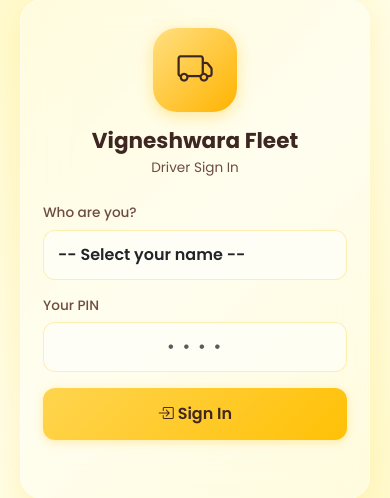
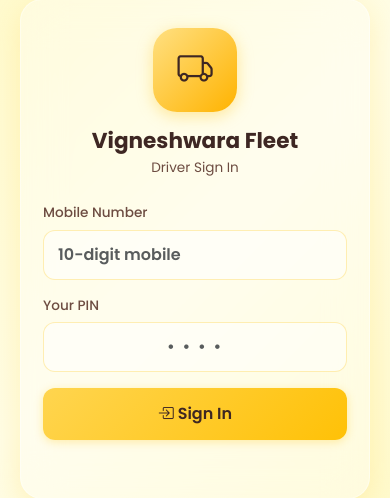
Before and after one commit to Sathwikreddythummala/vig-app, a FastAPI app: page /driver-portal/login in a window 390 px wide. Shown: the part 173-671 px from the top of the page. Run offline with FastAPI, Linux system fonts and the light colour scheme; data that the repository does not hold is empty; some libraries are stand-ins or nearby versions.

Commit message:
Driver app: sign in with mobile number + PIN (was name dropdown)
- Login page: mobile number field instead of the driver-name dropdown
- Backend /api/login matches on MobileNumber (digits normalised, last 10 so
  +91 / spaces / 0-prefix all work); removed the public /api/roster name list
- Admin Driver App page shows each driver's mobile (their login) + search by it

Co-Authored-By: Claude Opus 4.8 <noreply@anthropic.com>

```diff
--- a/routes/driver_portal.py
+++ b/routes/driver_portal.py
@@ -54,6 +54,12 @@ def _active_drivers() -> list[dict]:
     return out
 
 
+def _norm_mobile(s: str) -> str:
+    """Digits only, last 10 (so +91 / spaces / 0-prefix all match)."""
+    digits = "".join(c for c in str(s or "") if c.isdigit())
+    return digits[-10:] if len(digits) >= 10 else digits
+
+
 # ---------------------------------------------------------------------------
 # Per-driver PIN login flow
 # ---------------------------------------------------------------------------
@@ -65,32 +71,21 @@ async def portal_login_page(request: Request):
     return templates.TemplateResponse(request=request, name="driver_login.html", context={})
 
 
-@router.get("/api/roster")
-async def portal_roster(request: Request):
-    """Public list of active drivers (names only) for the login dropdown.
-    PINs are never included here."""
-    drivers = [
-        {"id": d.get("DriverID", ""), "name": d.get("DriverName", ""),
-         "vehicle": d.get("AssignedVehicle", "")}
-        for d in _active_drivers() if d.get("DriverName", "")
-    ]
-    return {"drivers": drivers}
-
-
 @router.post("/api/login")
 async def portal_login(request: Request):
+    """Driver signs in with mobile number + PIN."""
     data = await request.json()
-    driver_id = str(data.get("driver_id", "")).strip()
+    mobile = _norm_mobile(data.get("mobile", ""))
     pin = str(data.get("pin", "")).strip()
-    if not driver_id or not pin:
-        return JSONResponse({"error": "Select your name and enter your PIN"}, 400)
+    if not mobile or not pin:
+        return JSONResponse({"error": "Enter your mobile number and PIN"}, 400)
     driver = None
     for d in _active_drivers():
-        if str(d.get("DriverID", "")).strip() == driver_id:
+        if _norm_mobile(d.get("MobileNumber", "")) and _norm_mobile(d.get("MobileNumber", "")) == mobile:
             driver = d
             break
     if not driver:
-        return JSONResponse({"error": "Driver not found"}, 404)
+        return JSONResponse({"error": "Mobile number not found. Ask the office."}, 404)
     saved_pin = str(driver.get("PortalPIN", "")).strip()
     if not saved_pin:
         return JSONResponse({"error": "Your PIN is not set yet. Ask the office to set it."}, 400)
@@ -183,7 +178,8 @@ async def portal_pins(request: Request):
         return JSONResponse({"error": "Admins only"}, 403)
     drivers = [
         {"id": d.get("DriverID", ""), "name": d.get("DriverName", ""),
-         "vehicle": d.get("AssignedVehicle", ""), "pin": str(d.get("PortalPIN", "")).strip()}
+         "vehicle": d.get("AssignedVehicle", ""), "mobile": str(d.get("MobileNumber", "")).strip(),
+         "pin": str(d.get("PortalPIN", "")).strip()}
         for d in _active_drivers() if d.get("DriverID", "")
     ]
     return {"drivers": drivers}
--- a/templates/driver_login.html
+++ b/templates/driver_login.html
@@ -45,8 +45,8 @@
         <p class="sub">Driver Sign In</p>
 
         <div id="loginForm">
-            <label class="form-label">Who are you?</label>
-            <select class="form-select glass-input name-select" id="nameSelect"><option value="">-- Select your name --</option></select>
+            <label class="form-label">Mobile Number</label>
+            <input type="tel" inputmode="numeric" autocomplete="off" maxlength="10" class="form-control glass-input name-select" id="mobileInput" placeholder="10-digit mobile">
             <label class="form-label mt-3">Your PIN</label>
             <input type="password" inputmode="numeric" pattern="[0-9]*" autocomplete="off" maxlength="6" class="form-control glass-input" id="pinInput" placeholder="• • • •">
             <button class="btn-gold mt-3" id="loginBtn" onclick="doLogin()"><i class="bi bi-box-arrow-in-right"></i> Sign In</button>
@@ -59,25 +59,14 @@
     <script>
     function setErr(m){ document.getElementById('errBox').textContent = m || ''; }
 
-    async function loadRoster(){
-        try{
-            var res = await fetch('/driver-portal/api/roster');
-            var data = await res.json();
-            var sel = document.getElementById('nameSelect');
-            sel.innerHTML = '<option value="">-- Select your name --</option>' + (data.drivers||[]).map(function(d){
-                return '<option value="'+d.id+'">'+d.name+(d.vehicle?' ('+d.vehicle+')':'')+'</option>';
-            }).join('');
-        }catch(e){ setErr('Could not load names — check your connection'); }
-    }
-
     async function doLogin(){
-        var driverId = document.getElementById('nameSelect').value;
+        var mobile = document.getElementById('mobileInput').value.replace(/\D/g,'');
         var pin = document.getElementById('pinInput').value.trim();
-        if(!driverId){ setErr('Select your name'); return; }
+        if(!mobile){ setErr('Enter your mobile number'); return; }
         if(!pin){ setErr('Enter your PIN'); return; }
         var btn = document.getElementById('loginBtn'); btn.disabled = true;
         try{
-            var res = await fetch('/driver-portal/api/login', {method:'POST',headers:{'Content-Type':'application/json'},body:JSON.stringify({driver_id:driverId,pin:pin})});
+            var res = await fetch('/driver-portal/api/login', {method:'POST',headers:{'Content-Type':'application/json'},body:JSON.stringify({mobile:mobile,pin:pin})});
             var data = await res.json();
             if(data.success){ window.location.href = '/driver-portal'; return; }
             setErr(data.error || 'Sign in failed');
@@ -86,7 +75,6 @@
     }
 
     document.getElementById('pinInput').addEventListener('keydown', function(e){ if(e.key==='Enter') doLogin(); });
-    loadRoster();
 
     if('serviceWorker' in navigator){ navigator.serviceWorker.register('/driver-portal/sw.js', {scope:'/driver-portal/'}).catch(function(){}); }
     </script>
```
Also changed, not shown: templates/driver_app_manage.html (+6 -4 lines), .claude/settings.local.json.
